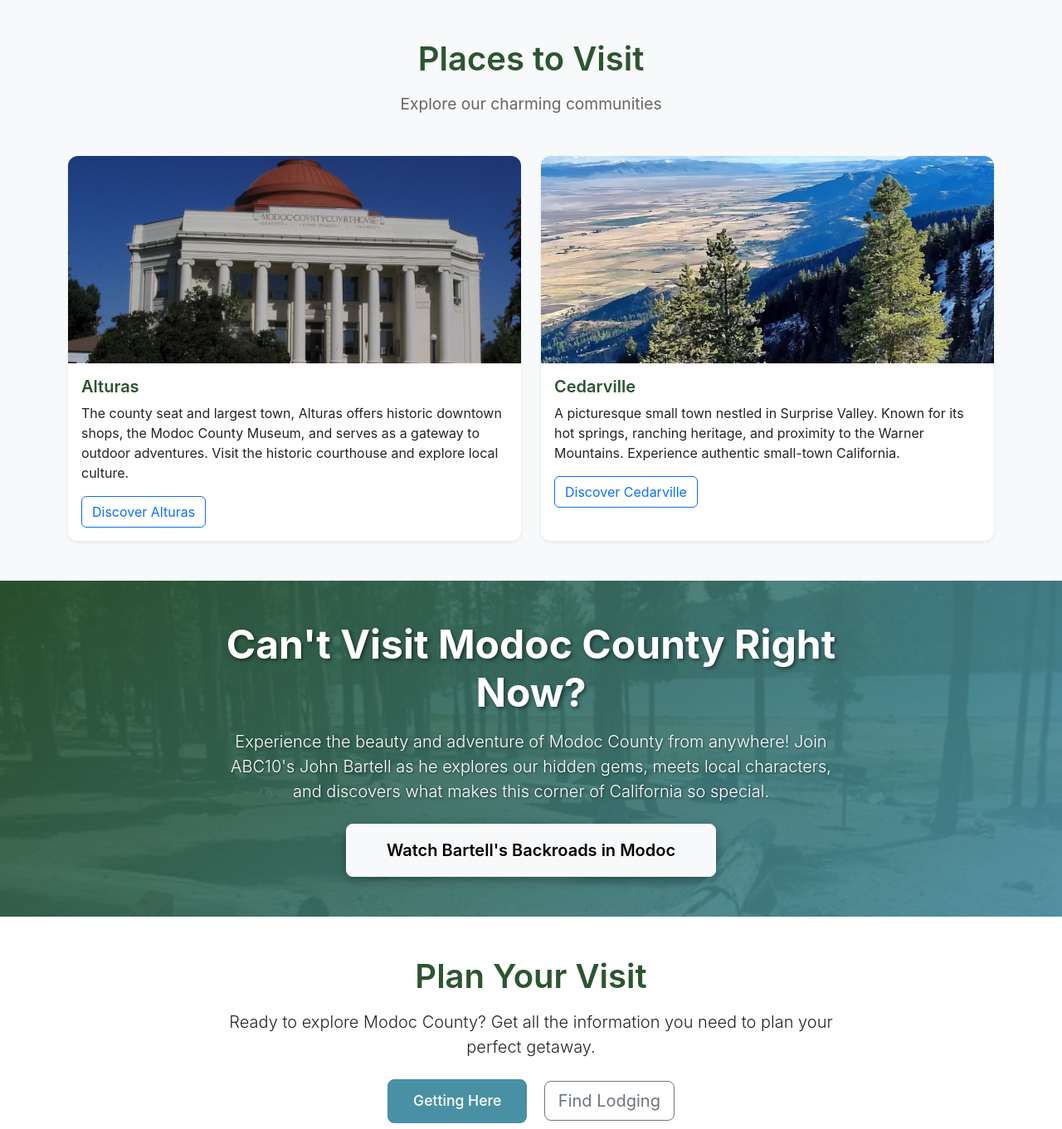
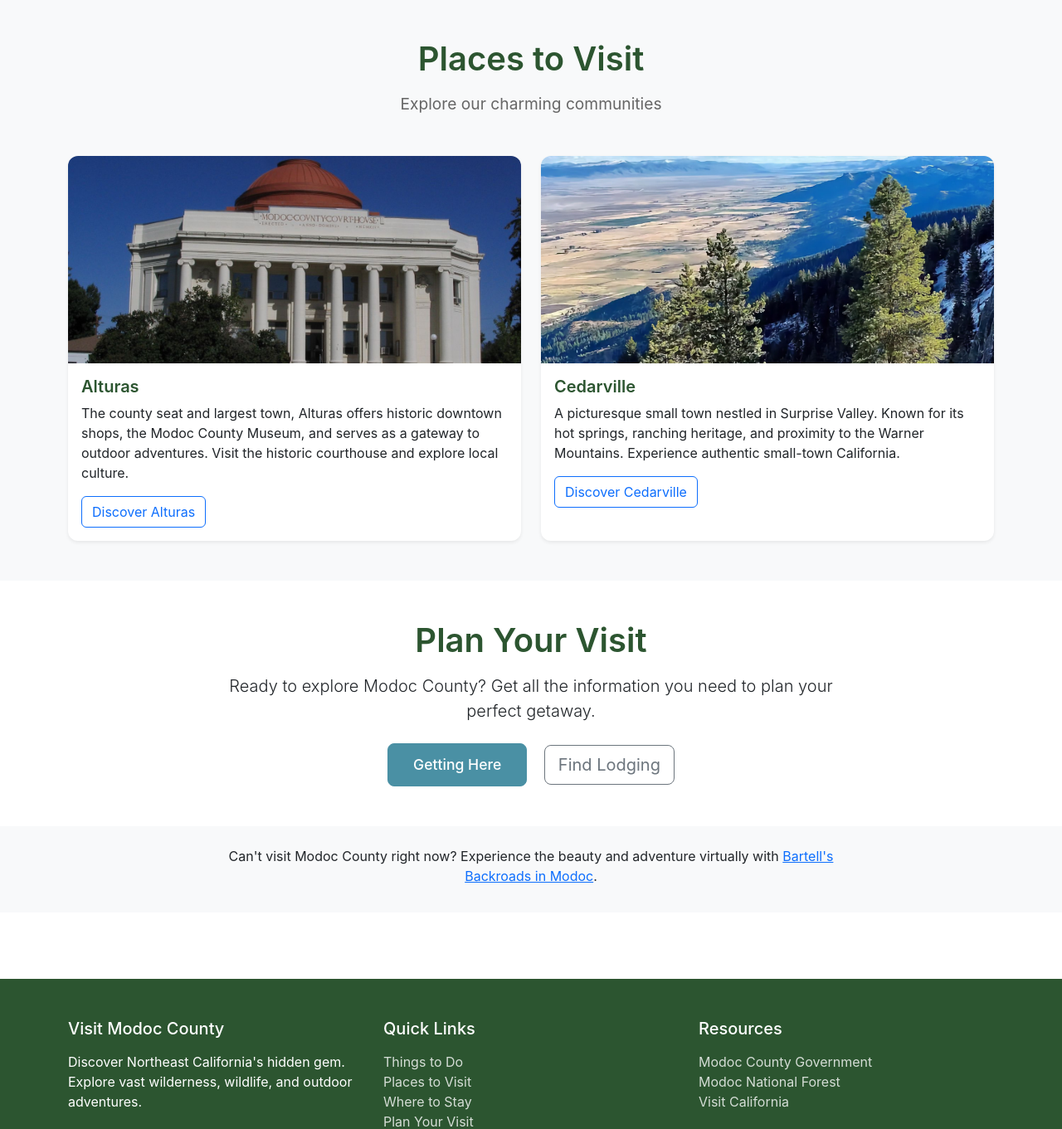
Before and after one commit to cmcguinness/VisitModoc, a Flask app: page / in a window 1280 px wide. Shown: the part 1887-3248 px from the top of the page at 83% size. Run offline with Flask 3, Linux system fonts and the light colour scheme.

Commit message:
Put bartell's backroads on home page 2

```diff
--- a/templates/index.html
+++ b/templates/index.html
@@ -107,19 +107,6 @@
     </div>
 </section>
 
-<!-- Bartell's Backroads Callout -->
-<section class="py-5" style="background: linear-gradient(135deg, rgba(44, 85, 48, 0.9), rgba(74, 144, 164, 0.9)), url('{{ url_for('static', filename='Modoc-NF-01.jpg') }}'); background-size: cover; background-position: center; background-attachment: fixed;">
-    <div class="container">
-        <div class="row">
-            <div class="col-lg-8 mx-auto text-center text-white">
-                <h2 class="display-5 fw-bold mb-3" style="text-shadow: 2px 2px 4px rgba(0,0,0,0.5);">Can't Visit Modoc County Right Now?</h2>
-                <p class="lead mb-4" style="text-shadow: 1px 1px 3px rgba(0,0,0,0.5);">Experience the beauty and adventure of Modoc County from anywhere! Join ABC10's John Bartell as he explores our hidden gems, meets local characters, and discovers what makes this corner of California so special.</p>
-                <a href="/bartells-backroads" class="btn btn-light btn-lg px-5 py-3" style="font-weight: 600; box-shadow: 0 4px 12px rgba(0,0,0,0.3);">Watch Bartell's Backroads in Modoc</a>
-            </div>
-        </div>
-    </div>
-</section>
-
 <!-- Call to Action Section -->
 <section class="py-5">
     <div class="container">
@@ -133,4 +120,15 @@
         </div>
     </div>
 </section>
+
+<!-- Bartell's Backroads Callout -->
+<section class="py-4 bg-light">
+    <div class="container">
+        <div class="row">
+            <div class="col-lg-8 mx-auto text-center">
+                <p class="mb-2">Can't visit Modoc County right now? Experience the beauty and adventure virtually with <a href="/bartells-backroads">Bartell's Backroads in Modoc</a>.</p>
+            </div>
+        </div>
+    </div>
+</section>
 {% endblock %}
```
